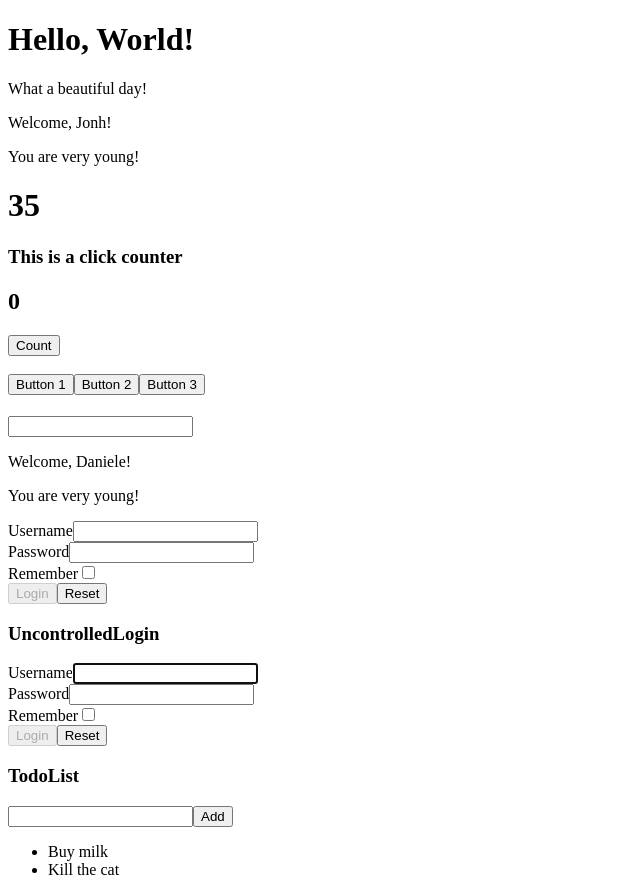
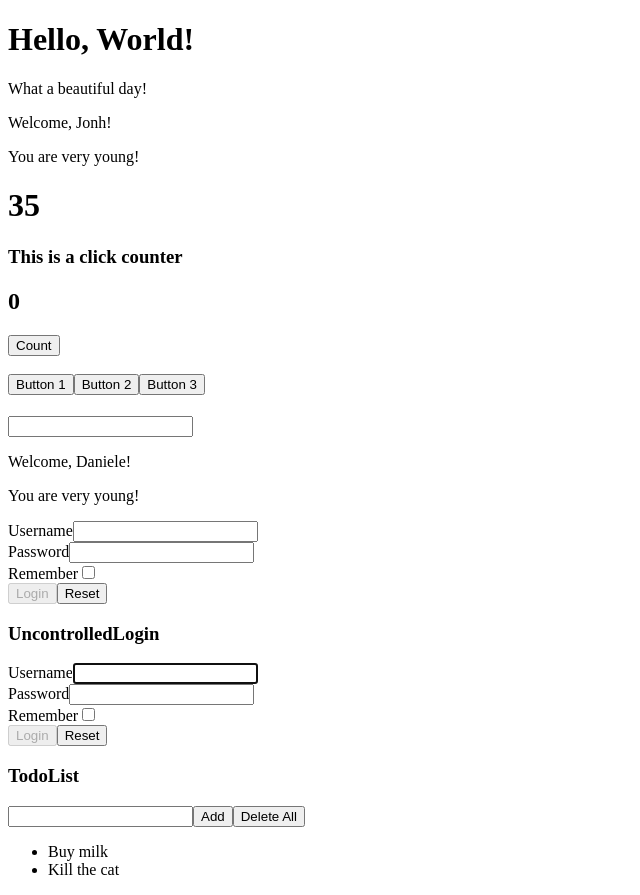
Before and after one commit to danycnc/repo-react-exercises, a React (Create React App) app in the folder react-exercises/: page / in a window 1280 px wide. Shown: the whole page, without its empty margins (0-640 px from the left). Built offline with nearby package versions, Linux system fonts and the light colour scheme.

Commit message:
svolto lists-05

```diff
--- a/react-exercises/src/TodoList.js
+++ b/react-exercises/src/TodoList.js
@@ -17,6 +17,10 @@ class TodoList extends React.Component {
     this.setState({ newTodo: '', items: items });
   };
 
+  handleReset = () => {
+    this.setState({ items: [] });
+  };
+
   render() {
     const items = this.state.items.map((name, index) => (
       <li key={name + index}>{name}</li>
@@ -29,6 +33,7 @@ class TodoList extends React.Component {
           value={this.state.newTodo}
           onChange={this.handleInput}></input>
         <button onClick={this.handleAddTodo}>Add</button>
+        <button onClick={this.handleReset}>Delete All</button>
         <ul>{items}</ul>
       </div>
     );
```
